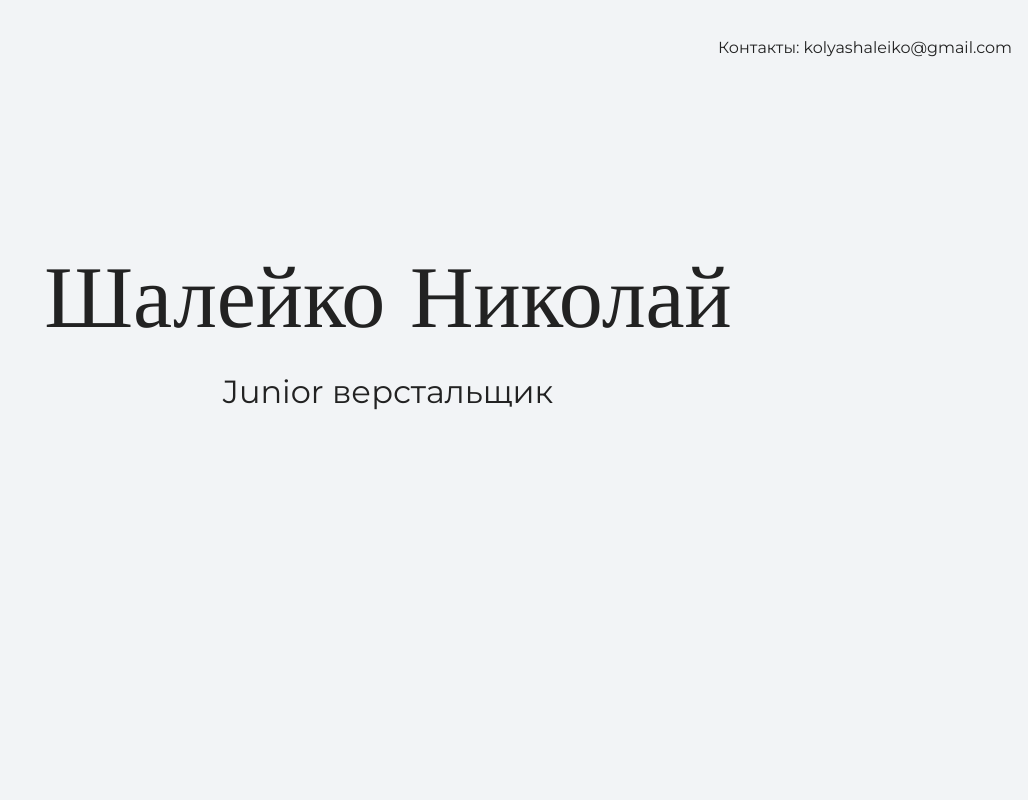
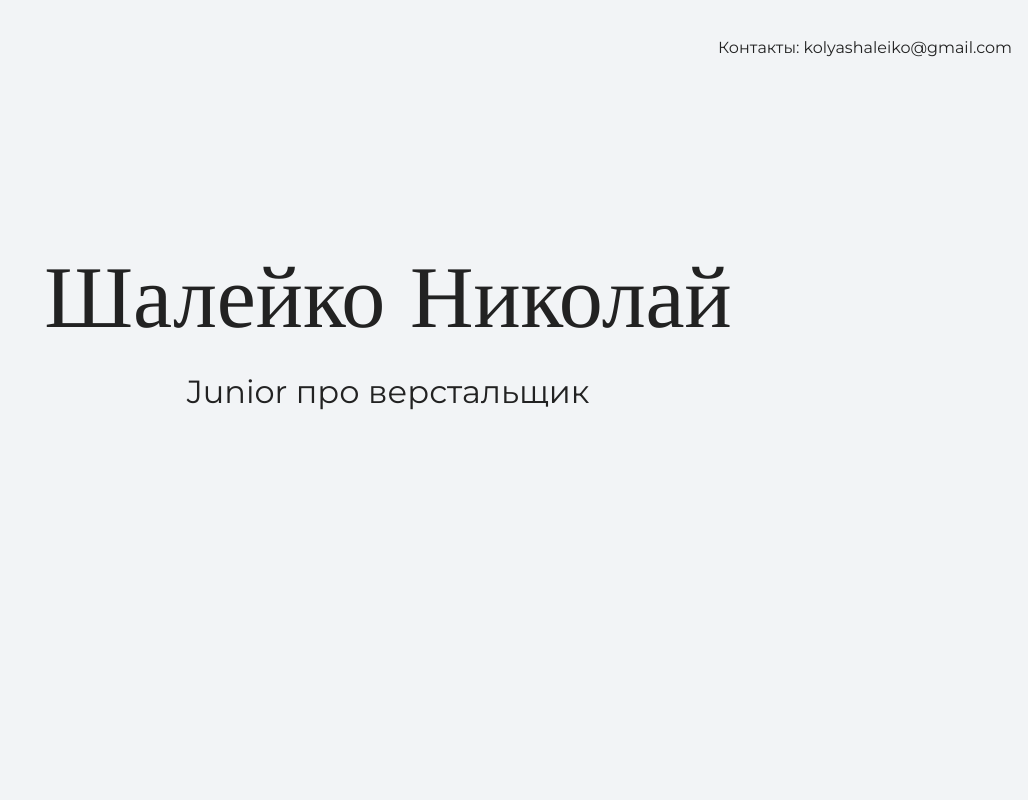
Before and after one commit to c2h5oh5/my-site, a plain HTML site: page index.html in a window 1280 px wide. Shown: the top 800 px of the page, without its empty margins (252-1280 px from the left). Drawn offline with nearby package versions, Linux system fonts and the light colour scheme.

Commit message:
Update index.html

```diff
--- a/index.html
+++ b/index.html
@@ -17,7 +17,7 @@
     <section class="hero-image">
 	<div class = "container">
       <h1 class="heading">Шалейко Николай</h1>
-      <p>Junior верстальщик</p>
+      <p>Junior про верстальщик</p>
 	</div>
     </section>
 
```
